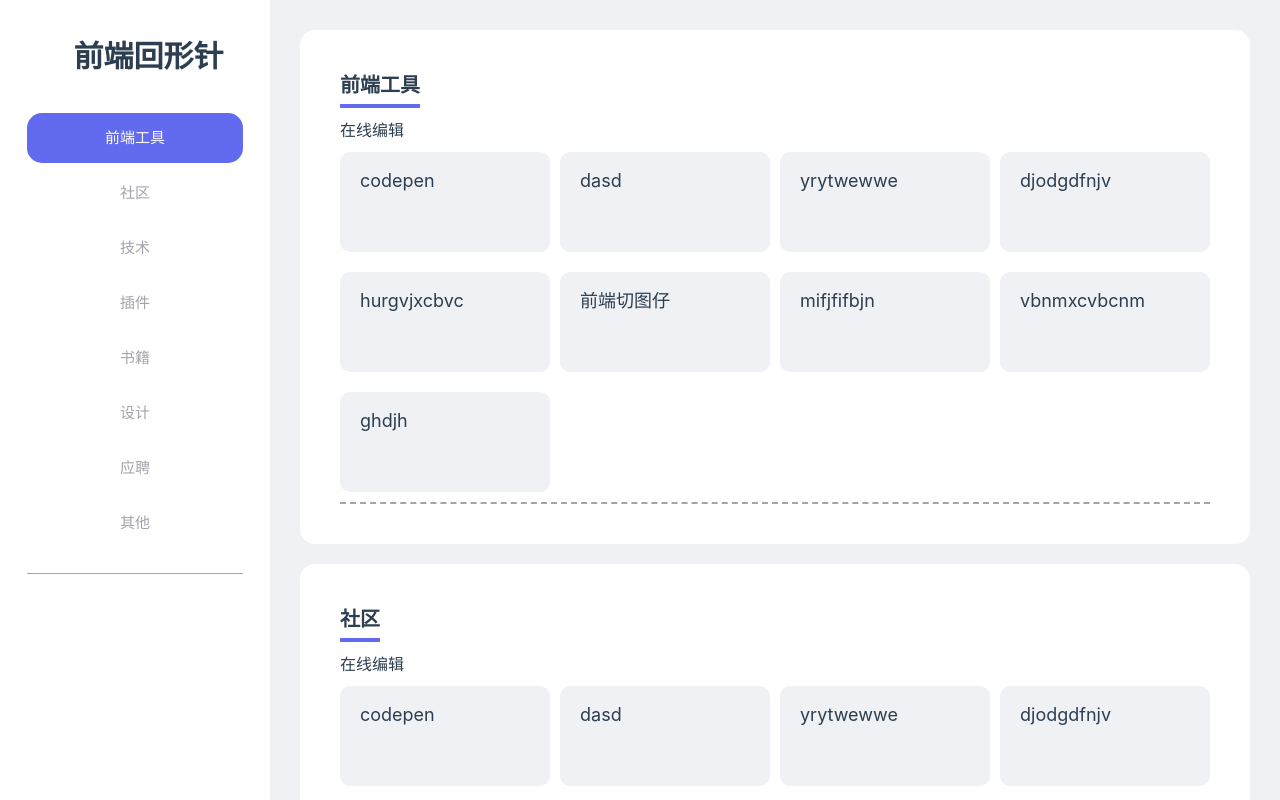
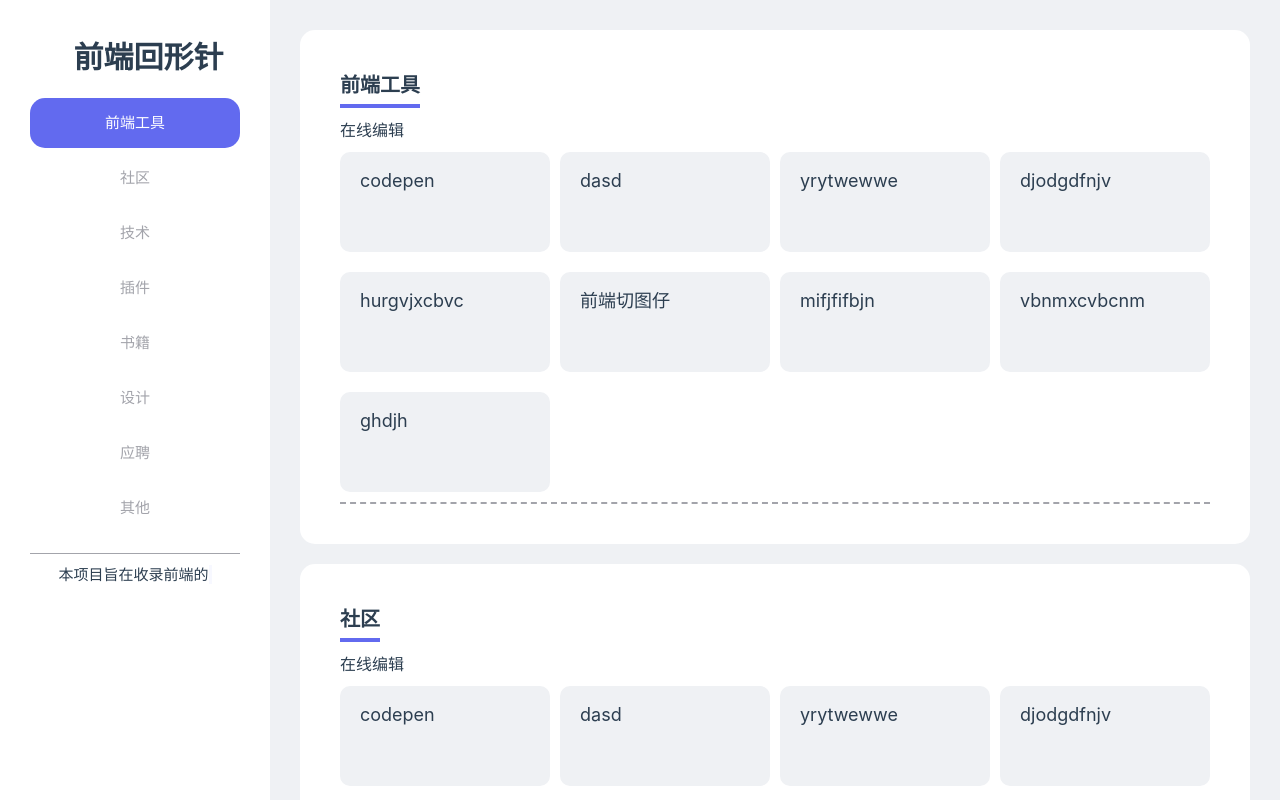
Before and after one commit to allen996/fe-clips, a Vue app: page / in a window 1280 px wide. Shown: the top 800 px of the page. Built offline with nearby package versions, Linux system fonts and the light colour scheme; a web font is replaced by a local one.

Commit message:
简介打字动画

```diff
--- a/src/assets/styles/reset.scss
+++ b/src/assets/styles/reset.scss
@@ -9,6 +9,7 @@
 */
 * {
   margin: 0;
+  padding: 0;
 }
 /*
   3. 在应用中允许基于百分比的高度
--- a/src/components/ClipsMain.vue
+++ b/src/components/ClipsMain.vue
@@ -11,6 +11,9 @@ defineProps<{
     <ClipsUnit v-for="item in links" :key="item.menu" v-bind="item">
       <template #header>{{ item.menu }}</template>
     </ClipsUnit>
+    <div class="placeholder">
+      <img src="../assets/images/link.svg" alt="" />
+    </div>
   </div>
 </template>
 
@@ -19,6 +22,13 @@ defineProps<{
   margin-left: 300px;
   margin-right: 30px;
   padding-top: 30px;
-  padding-bottom: 200px;
+  padding-bottom: 30px;
+  .placeholder {
+    width: 100%;
+    img {
+      width: 100%;
+      height: 200px;
+    }
+  }
 }
 </style>
--- a/src/components/ClipsUnit.vue
+++ b/src/components/ClipsUnit.vue
@@ -27,6 +27,9 @@ const props = defineProps<{
         </a>
       </div>
     </div>
+    <div class="icon-clips">
+      <i class="iconfont icon-clips-logo"></i>
+    </div>
   </div>
 </template>
 
@@ -36,6 +39,7 @@ const props = defineProps<{
   background: #fff;
   padding: 40px;
   border-radius: 15px;
+  position: relative;
   &:not(:last-child) {
     margin-bottom: 20px;
   }
@@ -87,5 +91,14 @@ const props = defineProps<{
       }
     }
   }
+  .icon-clips {
+    position: absolute;
+    top: -16px;
+    right: 5px;
+    content: '';
+    i {
+      color: #626aef;
+    }
+  }
 }
 </style>
--- a/src/components/SideBar.vue
+++ b/src/components/SideBar.vue
@@ -1,4 +1,6 @@
 <script lang="ts" setup>
+import { onMounted, reactive, ref, watch } from 'vue'
+
 defineProps<{
   menus: any
   current: any
@@ -10,6 +12,35 @@ const emits = defineEmits<{
 function menuActive(id: number, menu: string): void {
   emits('scroll', id, menu)
 }
+
+const introText = ref('本项目旨在收录前端的各类资源，欢迎大佬踊跃补充！')
+const typingText = ref('')
+const index = ref(0)
+
+watch(typingText, (newVal: string) => {
+  if (newVal === introText.value) {
+    setTimeout(() => {
+      index.value = 0
+      typingText.value = ''
+      typingAnimation()
+    }, 8000)
+  }
+})
+
+function typingAnimation(): void {
+  const speed = 600
+  if (index.value < introText.value.length) {
+    typingText.value += introText.value.charAt(index.value)
+    index.value++
+    setTimeout(typingAnimation, speed)
+  }
+}
+
+onMounted(() => {
+  setTimeout(() => {
+    typingAnimation()
+  }, 1000)
+})
 </script>
 
 <template>
@@ -25,6 +56,9 @@ function menuActive(id: number, menu: string): void {
         </li>
       </ul>
     </nav>
+    <div class="intro">
+      <p>{{ typingText }} <span class="caret"></span></p>
+    </div>
   </div>
 </template>
 
@@ -35,18 +69,19 @@ function menuActive(id: number, menu: string): void {
   height: 100vh;
   background: #fff;
   text-align: center;
+  padding: 30px;
   .logo {
-    margin: 30px 10px;
+    display: flex;
+    justify-content: center;
+    align-items: center;
+    margin: 0 10px;
     h1 {
-      display: inline-block;
       font-family: system-ui;
     }
   }
   .menu {
     ul {
-      margin: 0 10%;
-      padding: 0;
-      padding-bottom: 20px;
+      padding: 15px 0;
       border-bottom: 1px solid #a3a4ab;
       li {
         margin-bottom: 5px;
@@ -58,22 +93,25 @@ function menuActive(id: number, menu: string): void {
           border-radius: 15px;
           color: #a3a4ab;
           margin: 0 auto;
-          // &:not(.active):hover {
-          //   color: #242629;
-          //   background: #edeff6;
-          // }
+          &:not(.active):hover {
+            color: #242629;
+            background: #edeff6;
+          }
         }
         .active {
           color: #fff;
           background: #626aef;
-          animation: menu 1.2s ease;
+          animation: menu 1.2s ease-out;
         }
         @keyframes menu {
           0% {
             transform: scale(0);
           }
-          75% {
+          60% {
             transform: scale(1.1);
+          }
+          80% {
+            transform: scale(0.9);
           }
           100% {
             transform: scale(1);
@@ -82,5 +120,17 @@ function menuActive(id: number, menu: string): void {
       }
     }
   }
+  .intro {
+    margin: 10px 0;
+    .caret {
+      border-right: 3px solid #626aef;
+      animation: caret 1.2s infinite;
+    }
+    @keyframes caret {
+      50% {
+        border-color: transparent;
+      }
+    }
+  }
 }
 </style>
```
Also changed, not shown: src/assets/images/link.svg (added).
